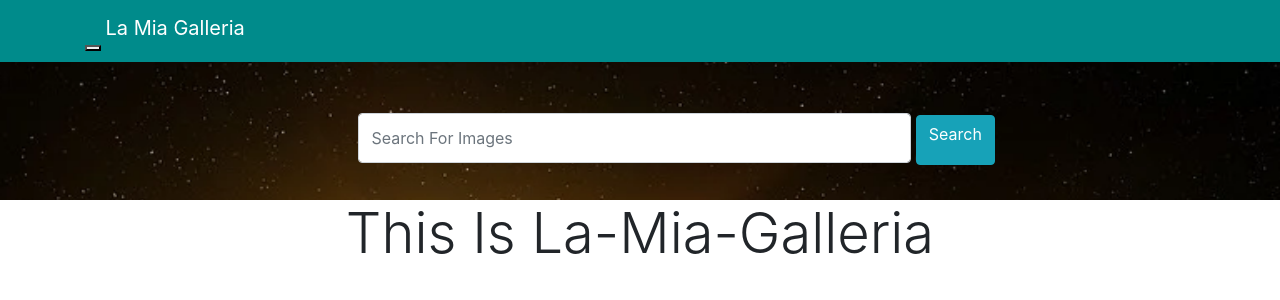
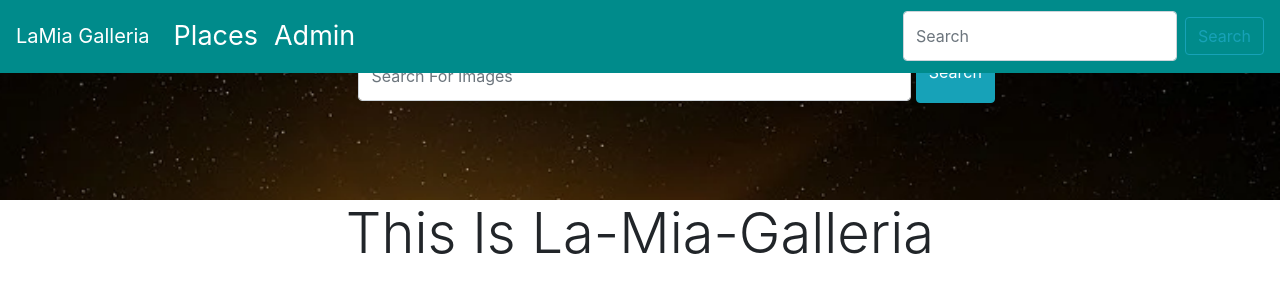
Before and after one commit to SharonneKemboi/la-mia-galleria, a Django app: template migalleria/templates/index.html in a window 1280 px wide. Shown: the top 300 px of the page. Run offline with Django 3.2, Linux system fonts and the light colour scheme; the template is opened without the code that fills it, so the values that code supplies are empty; some libraries are stand-ins or nearby versions.

Commit message:
Add Search form in navbar

```diff
--- a/migalleria/templates/navbar.html
+++ b/migalleria/templates/navbar.html
@@ -1,19 +1,21 @@
-<nav style="border-radius: 0;z-index:1;" class="navbar navbar-fixed-top" role="navigation">
-    <div class="container">
-        <div class="navbar-header page-scroll">
-            <button class="navbar-toggle" type="button" data-toggle="collapse" data-target=".navbar-collapse">
-                <span class="sr-only">Toggle Navigation</span>
-                <span class="icon-bar"></span>
-                <span class="icon-bar"></span>
-                <span class="icon-bar"></span>
-            </button>
-            <a href="/" class="navbar-brand">La Mia Galleria</a>
-        </div>
-        <div class="collapse navbar-collapse">
-            <ul class="nav navbar-nav navbar-right">
-                <li><a href="#">Places</a></li>
-                <li><a href="/admin">Admin</a></li>
-            </ul>
-        </div>
+<nav class="navbar navbar-expand-lg navbar-light fixed-top">
+    <button class="navbar-toggler" type="button" data-toggle="collapse" data-target="#navbarTogglerDemo01"
+        aria-controls="navbarTogglerDemo01" aria-expanded="false" aria-label="Toggle navigation">
+        <span class="navbar-toggler-icon"></span>
+    </button>
+    <div class="collapse navbar-collapse" id="navbarTogglerDemo01">
+        <a class="navbar-brand text-white" href="/">LaMia Galleria</a>
+        <ul class="navbar-nav mr-auto mt-2 mt-lg-0">
+            <li class="nav-item active">
+                <a class="text-white nav-link" href="{% url 'place' %}">Places</a>
+            </li>
+            <li class="nav-item">
+                <a class="text-white nav-link" href="/admin">Admin</a>
+            </li>
+        </ul>
+        <form class="form-inline navbar-form" role="search" action = "{% url 'search' %}">
+            <input class="form-control mr-sm-2" type="search" placeholder="Search" aria-label="Search" name="term">
+            <button class="btn btn-outline-info my-2 my-sm-0" type="submit">Search</button>
+        </form>
     </div>
 </nav>
```
